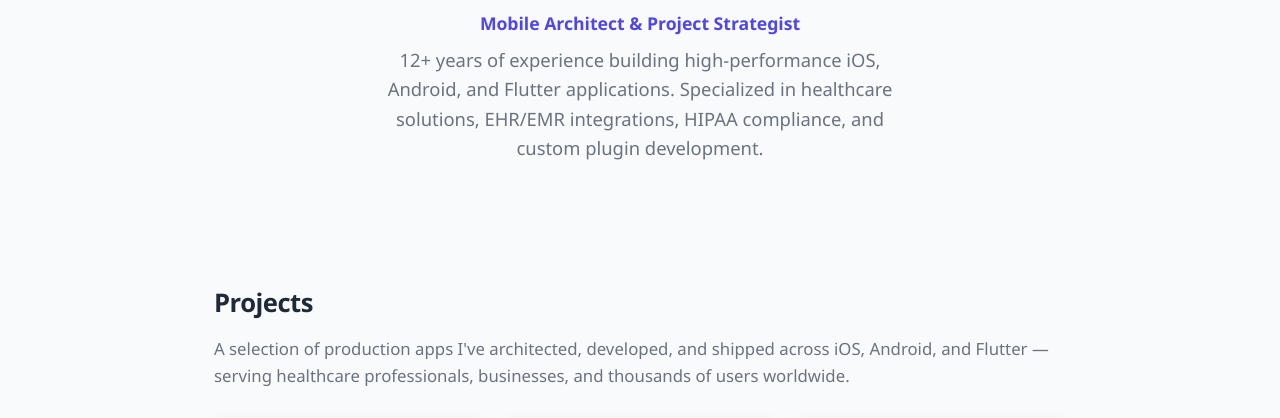
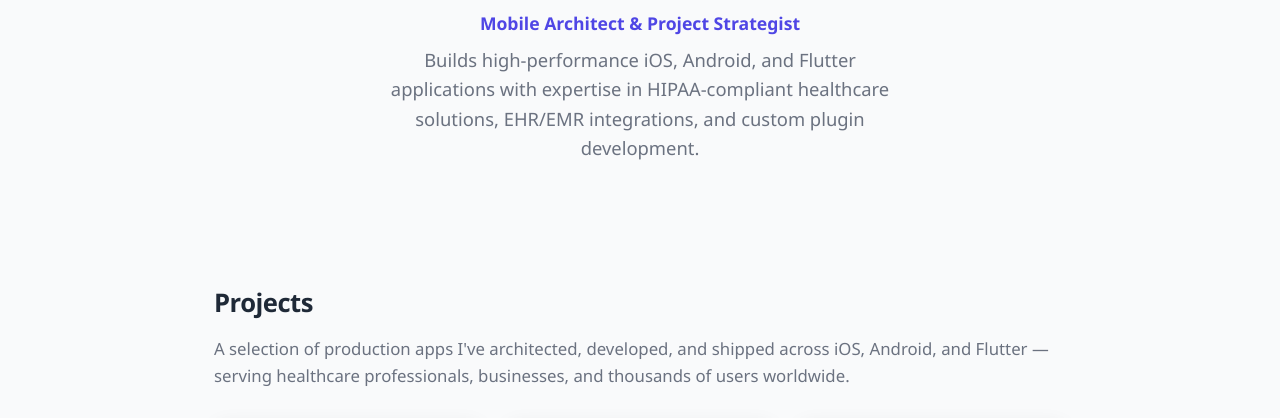
Before and after one commit to hushain1990/hushain1990.github.io, a plain HTML site: page index.html in a window 1280 px wide. Shown: the part 352-770 px from the top of the page. Drawn offline with Linux system fonts and the light colour scheme.

Commit message:
update index page

```diff
--- a/index.html
+++ b/index.html
@@ -32,7 +32,7 @@
       />
       <h1>Hushan Mubarik Khan</h1>
       <p class="hero-subtitle">Mobile Architect &amp; Project Strategist</p>
-      <p>12+ years of experience building high-performance iOS, Android, and Flutter applications. Specialized in healthcare solutions, EHR/EMR integrations, HIPAA compliance, and custom plugin development.</p>
+      <p>Builds high-performance iOS, Android, and Flutter applications with expertise in HIPAA-compliant healthcare solutions, EHR/EMR integrations, and custom plugin development.</p>
     </div>
   </section>
 
```
